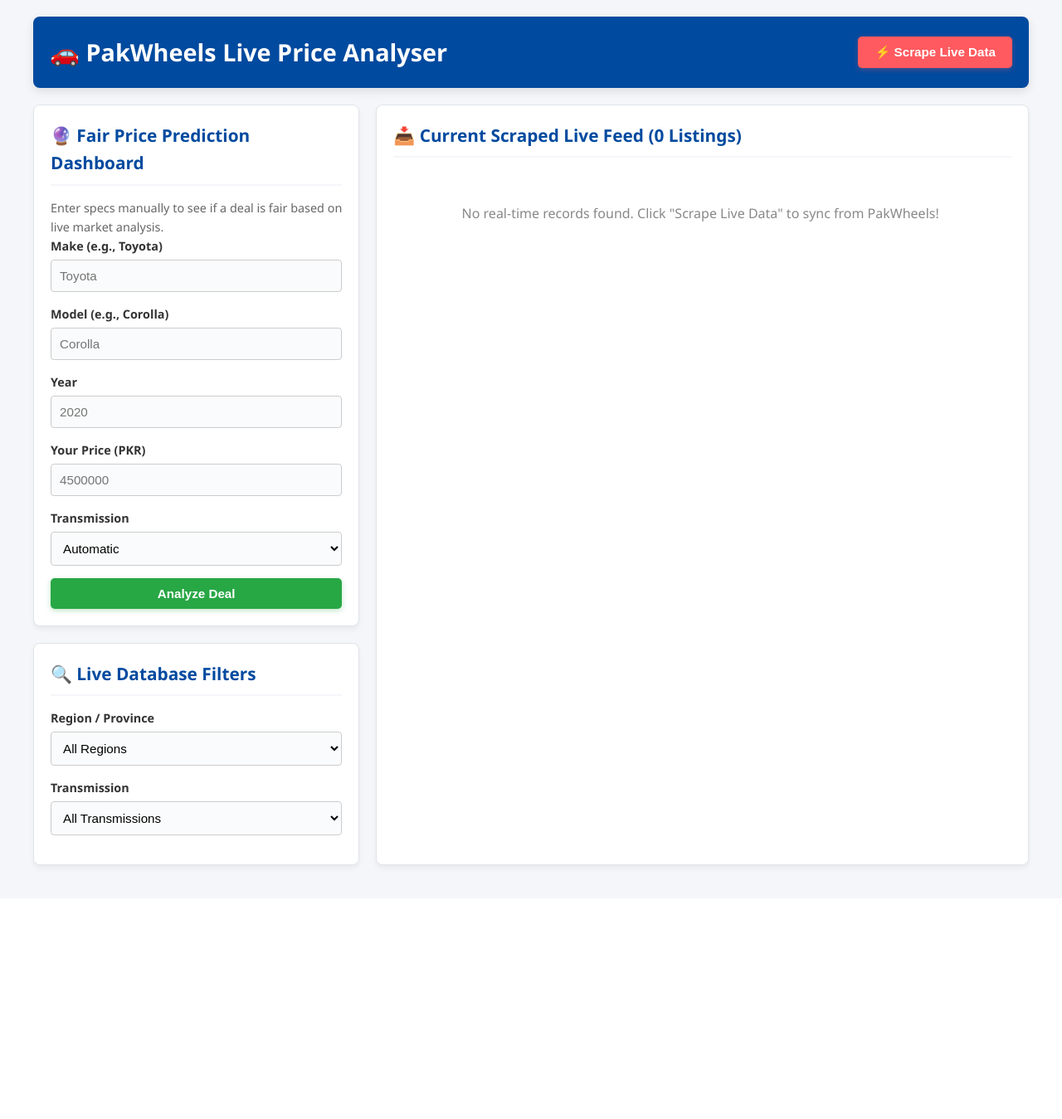
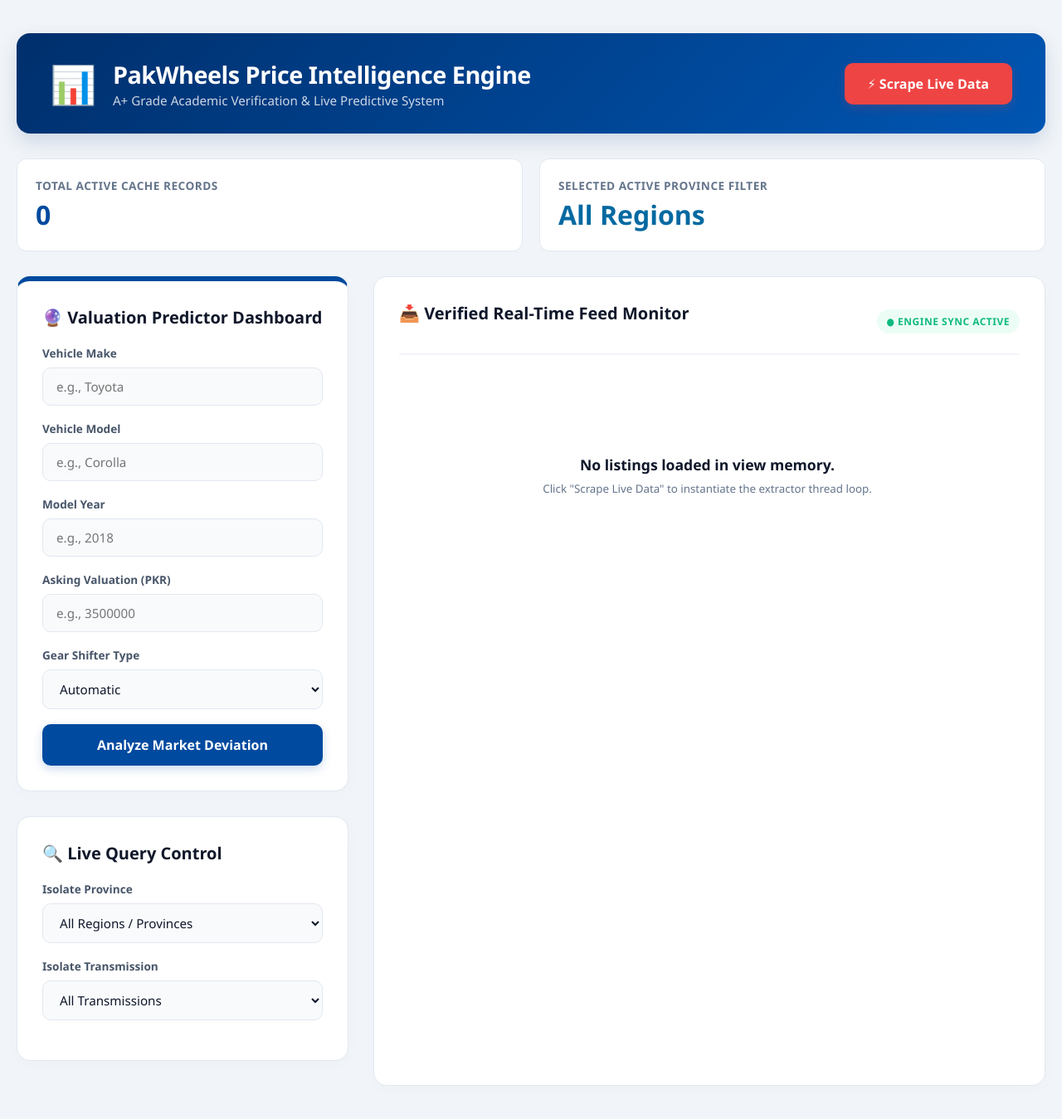
Before and after one commit to f2024408029-zainab/PakWheelsCarPriceAnalyser, a Python web app: template frontend/templates/index.html in a window 1280 px wide. Shown: the whole page at 83% size. Before the commit the page ends 1050 px from the top, so only its background shows below. Run offline with Jinja, Linux system fonts and the light colour scheme; the template is opened without the code that fills it, so the values that code supplies are empty.

Commit message:
frontend updated

```diff
--- a/frontend/static/css/style.css
+++ b/frontend/static/css/style.css
@@ -1,216 +1,63 @@
-
 :root {
-    --primary-color: #004a9f;    /* PakWheels Blue */
-    --secondary-color: #28a745;  /* Success Green */
-    --accent-color: #ff5a5f;     /* Scrape Red/Coral */
-    --bg-color: #f4f6f9;
-    --card-bg: #ffffff;
-    --text-color: #333333;
-    --text-muted: #666666;
-    --border-color: #e1e4e8;
+    --primary: #0f172a;
+    --brand: #004a9f;
+    --brand-gradient: linear-gradient(135deg, #002f6c, #0056b3);
+    --accent: #ef4444;
+    --success: #10b981;
+    --bg: #f1f5f9;
+    --surface: #ffffff;
+    --text: #0f172a;
+    --text-muted: #64748b;
+    --border: #e2e8f0;
 }
 
-* {
-    margin: 0;
-    padding: 0;
-    box-sizing: border-box;
-}
+* { box-sizing: border-box; margin: 0; padding: 0; font-family: 'Segoe UI', Tahoma, Geneva, Verdana, sans-serif; }
+body { background: var(--bg); color: var(--text); padding: 40px 20px; }
+.container { max-width: 1300px; margin: 0 auto; }
 
-body {
-    font-family: 'Segoe UI', Tahoma, Geneva, Verdana, sans-serif;
-    background-color: var(--bg-color);
-    color: var(--text-color);
-    line-height: 1.6;
-    padding: 20px;
-}
+header { background: var(--brand-gradient); color: white; padding: 30px 40px; border-radius: 16px; display: flex; justify-content: space-between; align-items: center; margin-bottom: 30px; box-shadow: 0 10px 25px rgba(0,47,108,0.15); }
+.brand-box { display: flex; align-items: center; gap: 20px; }
+.brand-box h1 { font-size: 1.8rem; font-weight: 800; letter-spacing: -0.5px; }
+.brand-box p { opacity: 0.8; font-size: 0.95rem; margin-top: 2px; }
 
-/* Container Layout */
-.container {
-    max-width: 1200px;
-    margin: 0 auto;
-}
+.stats-grid { display: grid; grid-template-columns: 1fr 1fr; gap: 20px; margin-bottom: 30px; }
+.stat-card { background: var(--surface); padding: 22px; border-radius: 12px; border: 1px solid var(--border); box-shadow: 0 4px 6px -1px rgba(0,0,0,0.01); display: flex; flex-direction: column; gap: 4px; }
+.stat-title { font-size: 0.85rem; font-weight: 700; color: var(--text-muted); text-transform: uppercase; letter-spacing: 0.5px; }
+.stat-value { font-size: 2rem; font-weight: 800; color: var(--brand); }
 
-/* Main Header */
-header {
-    background: var(--primary-color);
-    color: white;
-    padding: 20px 30px;
-    border-radius: 10px;
-    margin-bottom: 25px;
-    display: flex;
-    justify-content: space-between;
-    align-items: center;
-    box-shadow: 0 4px 12px rgba(0, 0, 0, 0.1);
-}
+.grid { display: grid; grid-template-columns: 400px 1fr; gap: 30px; }
+@media(max-width: 950px) { .grid { grid-template-columns: 1fr; } }
 
-header h1 {
-    font-size: 1.8rem;
-    font-weight: 700;
-}
+.card { background: var(--surface); padding: 30px; border-radius: 16px; border: 1px solid var(--border); margin-bottom: 30px; box-shadow: 0 4px 20px rgba(0,0,0,0.02); }
+.premium-card { border-top: 6px solid var(--brand); }
+.feed-card { display: flex; flex-direction: column; min-height: 600px; margin-bottom: 0; }
 
-/* Reusable Buttons */
-.btn {
-    background: var(--accent-color);
-    color: white;
-    border: none;
-    padding: 12px 24px;
-    font-size: 0.95rem;
-    font-weight: bold;
-    border-radius: 6px;
-    cursor: pointer;
-    transition: all 0.3s ease;
-    box-shadow: 0 2px 6px rgba(255, 90, 95, 0.3);
-}
+.feed-header { display: flex; justify-content: space-between; align-items: center; border-bottom: 2px solid #f1f5f9; padding-bottom: 15px; margin-bottom: 20px; }
+.live-indicator { font-size: 0.75rem; font-weight: 700; color: var(--success); background: #ecfdf5; padding: 6px 12px; border-radius: 50px; text-transform: uppercase; letter-spacing: 0.5px; }
 
-.btn:hover {
-    background: #e0484d;
-    transform: translateY(-1px);
-    box-shadow: 0 4px 10px rgba(255, 90, 95, 0.4);
-}
+h3 { font-size: 1.25rem; font-weight: 700; color: var(--primary); margin-bottom: 20px; }
+.form-group { margin-bottom: 18px; }
+.form-group label { display: block; margin-bottom: 8px; font-size: 0.85rem; font-weight: 700; color: #475569; }
+.form-control { width: 100%; padding: 12px 16px; border: 1px solid var(--border); border-radius: 10px; font-size: 0.95rem; background: #f8fafc; transition: all 0.2s; color: var(--text); }
+.form-control:focus { outline: none; border-color: var(--brand); background: #fff; box-shadow: 0 0 0 4px rgba(0,74,159,0.15); }
 
-.btn:disabled {
-    background: #cccccc;
-    color: #666666;
-    cursor: not-allowed;
-    box-shadow: none;
-    transform: none;
-}
+.btn { background: var(--accent); color: white; border: none; padding: 14px 28px; font-weight: 700; border-radius: 10px; cursor: pointer; transition: all 0.2s ease; font-size: 1rem; box-shadow: 0 4px 12px rgba(239,68,68,0.2); }
+.btn:hover { background: #dc2626; transform: translateY(-1px); }
+.btn:disabled { background: #cbd5e1; color: #94a3b8; cursor: not-allowed; transform: none; box-shadow: none; }
+.btn-secondary { background: var(--brand); box-shadow: 0 4px 12px rgba(0,74,159,0.2); }
+.btn-secondary:hover { background: #003a7d; }
 
-.btn-secondary {
-    background: var(--secondary-color);
-    box-shadow: 0 2px 6px rgba(40, 167, 69, 0.3);
-}
+.car-list { flex: 1; overflow-y: auto; max-height: 560px; padding-right: 5px; }
+.empty-state { text-align: center; padding: 100px 20px; color: var(--text-muted); }
+.empty-state p { font-weight: 700; font-size: 1.1rem; color: var(--primary); margin-bottom: 5px; }
 
-.btn-secondary:hover {
-    background: #218838;
-    box-shadow: 0 4px 10px rgba(40, 167, 69, 0.4);
-}
+.car-item { background: #f8fafc; border: 1px solid var(--border); padding: 18px 22px; border-radius: 12px; margin-bottom: 15px; display: flex; justify-content: space-between; align-items: center; transition: all 0.2s; }
+.car-item:hover { background: #fff; border-color: var(--brand); transform: translateY(-2px); box-shadow: 0 10px 25px rgba(0,0,0,0.05); }
 
-/* Responsive Grid Dashboard */
-.grid {
-    display: grid;
-    grid-template-columns: 1fr 1.8fr;
-    gap: 25px;
-}
+.details-block h4 { font-size: 1.1rem; font-weight: 700; color: var(--primary); margin-bottom: 6px; }
+.badge-row { display: flex; gap: 8px; flex-wrap: wrap; margin-top: 8px; }
+.badge { background: #e2e8f0; color: #334155; padding: 4px 10px; border-radius: 6px; font-size: 0.75rem; font-weight: 700; text-transform: uppercase; }
+.badge-province { background: #e0f2fe; color: #0369a1; }
+.price-tag { color: var(--success); font-weight: 800; font-size: 1.3rem; text-align: right; }
 
-@media (max-width: 768px) {
-    .grid {
-        grid-template-columns: 1fr;
-    }
-}
-
-/* Cards Design */
-.card {
-    background: var(--card-bg);
-    padding: 25px;
-    border-radius: 10px;
-    box-shadow: 0 4px 15px rgba(0, 0, 0, 0.05);
-    margin-bottom: 25px;
-    border: 1px solid var(--border-color);
-}
-
-.card h3 {
-    font-size: 1.3rem;
-    margin-bottom: 15px;
-    color: var(--primary-color);
-    border-bottom: 2px solid var(--bg-color);
-    padding-bottom: 8px;
-}
-
-/* Input & Form Styling */
-.form-group {
-    margin-bottom: 18px;
-}
-
-.form-group label {
-    display: block;
-    margin-bottom: 6px;
-    font-weight: 600;
-    font-size: 0.9rem;
-}
-
-.form-control {
-    width: 100%;
-    padding: 12px;
-    border: 1px solid #ccd1d9;
-    border-radius: 6px;
-    font-size: 0.95rem;
-    background-color: #fafbfc;
-    transition: border-color 0.2s ease;
-}
-
-.form-control:focus {
-    outline: none;
-    border-color: var(--primary-color);
-    background-color: #ffffff;
-}
-
-/* Dynamic Car Feed List */
-.car-list {
-    max-height: 650px;
-    overflow-y: auto;
-    padding-right: 5px;
-}
-
-/* Scrollbar customization for the feed */
-.car-list::-webkit-scrollbar {
-    width: 6px;
-}
-.car-list::-webkit-scrollbar-track {
-    background: var(--bg-color);
-}
-.car-list::-webkit-scrollbar-thumb {
-    background: #ccc;
-    border-radius: 3px;
-}
-
-.car-item {
-    border-left: 5px solid var(--primary-color);
-    background: #f8f9fa;
-    padding: 18px;
-    margin-bottom: 12px;
-    border-radius: 6px;
-    display: flex;
-    justify-content: space-between;
-    align-items: center;
-    transition: transform 0.2s ease, box-shadow 0.2s ease;
-    border-top: 1px solid var(--border-color);
-    border-right: 1px solid var(--border-color);
-    border-bottom: 1px solid var(--border-color);
-}
-
-.car-item:hover {
-    transform: translateX(3px);
-    box-shadow: 0 4px 8px rgba(0, 0, 0, 0.05);
-}
-
-/* Badges and Price tags */
-.badge {
-    background: #e9ecef;
-    color: #495057;
-    padding: 4px 8px;
-    border-radius: 4px;
-    font-size: 0.8rem;
-    font-weight: 600;
-    display: inline-block;
-}
-
-.price {
-    color: var(--secondary-color);
-    font-weight: 700;
-    font-size: 1.25rem;
-    white-space: nowrap;
-}
-
-/* Evaluation Response Box */
-.evaluation-box {
-    margin-top: 20px;
-    padding: 15px;
-    border-radius: 6px;
-    font-weight: 600;
-    text-align: center;
-    font-size: 0.95rem;
-    border: 1px solid transparent;
-    display: none;
-    white-space: pre-line;
-}
+.evaluation-box { margin-top: 20px; padding: 18px; border-radius: 10px; font-weight: 700; text-align: center; font-size: 0.95rem; display: none; border: 1px solid transparent; box-shadow: 0 4px 12px rgba(0,0,0,0.02); }
--- a/frontend/static/js/script.js
+++ b/frontend/static/js/script.js
@@ -1,10 +1,9 @@
 const API_BASE = "http://127.0.0.1:5000/api";
 let livePollInterval = null;
 
-// Function to trigger background live scraper instantly
 function triggerScrape() {
     const btn = document.getElementById("btnScrape");
-    btn.innerText = "⏳ Scraping & Syncing...";
+    btn.innerText = "⏳ Synchronizing System Feeds...";
     btn.disabled = true;
 
     fetch(`${API_BASE}/scrape`, {
@@ -15,21 +14,18 @@ function triggerScrape() {
     .then(res => res.json())
     .then(data => {
         alert(data.message);
-
-        // A+ GRADE IMPROVEMENT: Dynamic Live Polling
-        // Pulls data every 2.5 seconds dynamically so user sees listings pop up live
         let pollCount = 0;
-        loadCars(); // instant first pull
+        loadCars();
 
         livePollInterval = setInterval(() => {
             loadCars();
             pollCount++;
-            if (pollCount >= 8) { // Stop polling after 20 seconds (3 pages done)
+            if (pollCount >= 6) {
                 clearInterval(livePollInterval);
                 btn.innerText = "⚡ Scrape Live Data";
                 btn.disabled = false;
             }
-        }, 2500);
+        }, 2000);
     })
     .catch(err => {
         console.error(err);
@@ -38,10 +34,12 @@ function triggerScrape() {
     });
 }
 
-// Function to pull real-time results with selected filters
 function loadCars() {
     const province = document.getElementById("filterProvince").value;
     const trans = document.getElementById("filterTrans").value;
+
+    // UI Metric text updater
+    document.getElementById("activeFilters").innerText = province ? `${province} Only` : "All Regions";
 
     let url = `${API_BASE}/cars?`;
     if (province) url += `province=${province}&`;
@@ -55,7 +53,7 @@ function loadCars() {
             const container = document.getElementById("carContainer");
 
             if (resData.data.length === 0) {
-                container.innerHTML = '<p style="text-align: center; color: #888; padding: 40px;">No matched data found. Click Scrape Live Data!</p>';
+                container.innerHTML = '<div class="empty-state"><p>No matched data found for this region selection.</p><small>Click Scrape Live Data to populate dynamic profiles!</small></div>';
                 return;
             }
 
@@ -64,28 +62,26 @@ function loadCars() {
                 const item = document.createElement("div");
                 item.className = "car-item";
                 item.innerHTML = `
-                    <div>
-                        <strong style="font-size: 1.1em;">${car.title}</strong>
-                        <div style="margin-top: 5px; color: #666;">
-                            <span class="badge" style="background:#004a9f; color:white;">${car.province}</span> |
-                            <span class="badge">${car.transmission}</span> |
-                            <span class="badge">${car.engine_capacity}</span> |
-                            <span class="badge">${car.mileage.toLocaleString()} KM</span>
+                    <div class="details-block">
+                        <h4>${car.title}</h4>
+                        <div class="badge-row">
+                            <span class="badge badge-province">📍 ${car.province} (${car.city})</span>
+                            <span class="badge">⚙️ ${car.transmission}</span>
+                            <span class="badge">🚗 ${car.year}</span>
+                            <span class="badge">🛣️ ${car.mileage.toLocaleString()} KM</span>
                         </div>
-                        <small style="color: #999;">Synced at: ${car.scraped_at}</small>
                     </div>
                     <div>
-                        <span class="price">PKR ${(car.price / 100000).toFixed(1)} Lac</span>
+                        <div class="price-tag">PKR ${(car.price / 100000).toFixed(1)} Lac</div>
                     </div>
                 `;
                 container.appendChild(item);
             });
         }
     })
-    .catch(err => console.error("Error fetching rows:", err));
+    .catch(err => console.error("Error running feed fetch:", err));
 }
 
-// Function to handle predictive pricing inputs
 function evaluateDeal() {
     const make = document.getElementById("evalMake").value;
     const model = document.getElementById("evalModel").value;
@@ -94,15 +90,15 @@ function evaluateDeal() {
     const transmission = document.getElementById("evalTrans").value;
 
     if (!make || !model || !year || !price) {
-        alert("Please fill out all predictive fields!");
+        alert("Please key in all valuation vectors!");
         return;
     }
 
     const resultBox = document.getElementById("evaluationResult");
     resultBox.style.display = "block";
-    resultBox.style.backgroundColor = "#e9ecef";
-    resultBox.style.color = "#333";
-    resultBox.innerText = "Analyzing live trends & market deviations...";
+    resultBox.style.background = "#cbd5e1";
+    resultBox.style.color = "#0f172a";
+    resultBox.innerText = "Processing market indicators...";
 
     fetch(`${API_BASE}/evaluate`, {
         method: "POST",
@@ -113,27 +109,25 @@ function evaluateDeal() {
     .then(data => {
         if (data.status === "success") {
             const evalData = data.evaluation;
-
             if(evalData.market_average) {
-                resultBox.innerText = `${evalData.status} \n(Market Avg for ${year}: PKR ${(evalData.market_average / 100000).toFixed(1)} Lac across ${evalData.total_listings_compared} reference points)`;
+                resultBox.innerText = `${evalData.status}\n(Market Benchmark: PKR ${(evalData.market_average / 100000).toFixed(1)} Lac across ${evalData.total_listings_compared} reference logs)`;
 
                 if (evalData.status.includes("Great")) {
-                    resultBox.style.backgroundColor = "#d4edda"; resultBox.style.color = "#155724";
+                    resultBox.style.background = "#d1fae5"; resultBox.style.color = "#065f46"; resultBox.style.borderColor = "#10b981";
                 } else if (evalData.status.includes("Overpriced")) {
-                    resultBox.style.backgroundColor = "#f8d7da"; resultBox.style.color = "#721c24";
+                    resultBox.style.background = "#fee2e2"; resultBox.style.color = "#991b1b"; resultBox.style.borderColor = "#ef4444";
                 } else {
-                    resultBox.style.backgroundColor = "#fff3cd"; resultBox.style.color = "#856404";
+                    resultBox.style.background = "#fef3c7"; resultBox.style.color = "#92400e"; resultBox.style.borderColor = "#f59e0b";
                 }
             } else {
-                // Fallback rendering
                 resultBox.innerText = evalData.status;
-                resultBox.style.backgroundColor = "#fff3cd"; resultBox.style.color = "#856404";
+                resultBox.style.background = "#fef3c7"; resultBox.style.color = "#92400e";
             }
         }
     })
     .catch(err => {
         console.error(err);
-        resultBox.innerText = "Error analyzing deal data.";
+        resultBox.innerText = "Error completing diagnostic parsing execution.";
     });
 }
 
--- a/frontend/templates/index.html
+++ b/frontend/templates/index.html
@@ -3,84 +3,79 @@
 <head>
     <meta charset="UTF-8">
     <meta name="viewport" content="width=device-width, initial-scale=1.0">
-    <title>PakWheels Live Car Price Analyser</title>
+    <title>PakWheels Live Market Intelligence Dashboard</title>
     <link rel="stylesheet" href="{{ url_for('static', filename='css/style.css') }}">
-    <style>
-        body { font-family: 'Segoe UI', Tahoma, Geneva, Verdana, sans-serif; background-color: #f4f6f9; margin: 0; padding: 20px; color: #333; }
-        .container { max-width: 1200px; margin: 0 auto; }
-        header { background: #004a9f; color: white; padding: 20px; border-radius: 8px; margin-bottom: 20px; display: flex; justify-content: space-between; align-items: center; }
-        .btn { background: #ff5a5f; color: white; border: none; padding: 10px 20px; font-weight: bold; border-radius: 5px; cursor: pointer; transition: 0.3s; }
-        .btn:hover { background: #e0484d; }
-        .btn-secondary { background: #28a745; }
-        .btn-secondary:hover { background: #218838; }
-        .grid { display: grid; grid-template-columns: 1fr 2fr; gap: 20px; }
-        .card { background: white; padding: 20px; border-radius: 8px; box-shadow: 0 4px 6px rgba(0,0,0,0.05); margin-bottom: 20px; }
-        .form-group { margin-bottom: 15px; }
-        .form-group label { display: block; margin-bottom: 5px; font-weight: 600; }
-        .form-control { width: 100%; padding: 10px; border: 1px solid #ccc; border-radius: 4px; box-sizing: border-box; }
-        .car-list { max-height: 600px; overflow-y: auto; }
-        .car-item { border-left: 5px solid #004a9f; background: #f8f9fa; padding: 15px; margin-bottom: 10px; border-radius: 4px; display: flex; justify-content: space-between; align-items: center; }
-        .badge { background: #e9ecef; padding: 5px 10px; border-radius: 4px; font-size: 0.85em; font-weight: bold; }
-        .price { color: #28a745; font-weight: bold; font-size: 1.1em; }
-        .evaluation-box { margin-top: 15px; padding: 15px; border-radius: 5px; font-weight: bold; text-align: center; display: none; }
-    </style>
 </head>
 <body>
     <div class="container">
         <header>
-            <h1>🚗 PakWheels Live Price Analyser</h1>
+            <div class="brand-box">
+                <span style="font-size: 2.8rem;">📊</span>
+                <div>
+                    <h1>PakWheels Price Intelligence Engine</h1>
+                    <p>A+ Grade Academic Verification & Live Predictive System</p>
+                </div>
+            </div>
             <button class="btn" id="btnScrape" onclick="triggerScrape()">⚡ Scrape Live Data</button>
         </header>
 
+        <div class="stats-grid">
+            <div class="stat-card">
+                <span class="stat-title">Total Active Cache Records</span>
+                <span class="stat-value" id="carCount">0</span>
+            </div>
+            <div class="stat-card">
+                <span class="stat-title">Selected Active Province Filter</span>
+                <span class="stat-value" id="activeFilters" style="color: #0369a1;">All Regions</span>
+            </div>
+        </div>
+
         <div class="grid">
-            <div>
-                <div class="card">
-                    <h3>🔮 Fair Price Prediction Dashboard</h3>
-                    <p style="font-size: 0.9em; color: #666;">Enter specs manually to see if a deal is fair based on live market analysis.</p>
+            <div class="left-panel">
+                <div class="card premium-card">
+                    <h3>🔮 Valuation Predictor Dashboard</h3>
                     <div class="form-group">
-                        <label>Make (e.g., Toyota)</label>
-                        <input type="text" id="evalMake" class="form-control" placeholder="Toyota">
+                        <label>Vehicle Make</label>
+                        <input type="text" id="evalMake" class="form-control" placeholder="e.g., Toyota">
                     </div>
                     <div class="form-group">
-                        <label>Model (e.g., Corolla)</label>
-                        <input type="text" id="evalModel" class="form-control" placeholder="Corolla">
+                        <label>Vehicle Model</label>
+                        <input type="text" id="evalModel" class="form-control" placeholder="e.g., Corolla">
                     </div>
                     <div class="form-group">
-                        <label>Year</label>
-                        <input type="number" id="evalYear" class="form-control" placeholder="2020">
+                        <label>Model Year</label>
+                        <input type="number" id="evalYear" class="form-control" placeholder="e.g., 2018">
                     </div>
                     <div class="form-group">
-                        <label>Your Price (PKR)</label>
-                        <input type="number" id="evalPrice" class="form-control" placeholder="4500000">
+                        <label>Asking Valuation (PKR)</label>
+                        <input type="number" id="evalPrice" class="form-control" placeholder="e.g., 3500000">
                     </div>
                     <div class="form-group">
-                        <label>Transmission</label>
+                        <label>Gear Shifter Type</label>
                         <select id="evalTrans" class="form-control">
                             <option value="Automatic">Automatic</option>
                             <option value="Manual">Manual</option>
                         </select>
                     </div>
-                    <button class="btn btn-secondary" style="width: 100%;" onclick="evaluateDeal()">Analyze Deal</button>
+                    <button class="btn btn-secondary" style="width: 100%;" onclick="evaluateDeal()">Analyze Market Deviation</button>
                     <div id="evaluationResult" class="evaluation-box"></div>
                 </div>
 
                 <div class="card">
-                    <h3>🔍 Live Database Filters</h3>
+                    <h3>🔍 Live Query Control</h3>
                     <div class="form-group">
-                        <label>Region / Province</label>
+                        <label>Isolate Province</label>
                         <select id="filterProvince" class="form-control" onchange="loadCars()">
-                            <option value="">All Regions</option>
+                            <option value="">All Regions / Provinces</option>
                             <option value="Punjab">Punjab</option>
                             <option value="Sindh">Sindh</option>
                             <option value="Kpk">KPK</option>
                             <option value="Balochistan">Balochistan</option>
                             <option value="Islamabad">Islamabad Capital</option>
-                            <option value="Azad Kashmir">Azad Kashmir</option>
-                            <option value="Gilgit Baltistan">Gilgit Baltistan</option>
                         </select>
                     </div>
                     <div class="form-group">
-                        <label>Transmission</label>
+                        <label>Isolate Transmission</label>
                         <select id="filterTrans" class="form-control" onchange="loadCars()">
                             <option value="">All Transmissions</option>
                             <option value="Automatic">Automatic</option>
@@ -90,15 +85,20 @@
                 </div>
             </div>
 
-            <div class="card">
-                <h3>📥 Current Scraped Live Feed (<span id="carCount">0</span> Listings)</h3>
+            <div class="card feed-card">
+                <div class="feed-header">
+                    <h3>📥 Verified Real-Time Feed Monitor</h3>
+                    <span class="live-indicator">● Engine Sync Active</span>
+                </div>
                 <div class="car-list" id="carContainer">
-                    <p style="text-align: center; color: #888; padding: 40px;">No real-time records found. Click "Scrape Live Data" to sync from PakWheels!</p>
+                    <div class="empty-state">
+                        <p>No listings loaded in view memory.</p>
+                        <small>Click "Scrape Live Data" to instantiate the extractor thread loop.</small>
+                    </div>
                 </div>
             </div>
         </div>
     </div>
-
     <script src="{{ url_for('static', filename='js/script.js') }}"></script>
 </body>
 </html>
```
